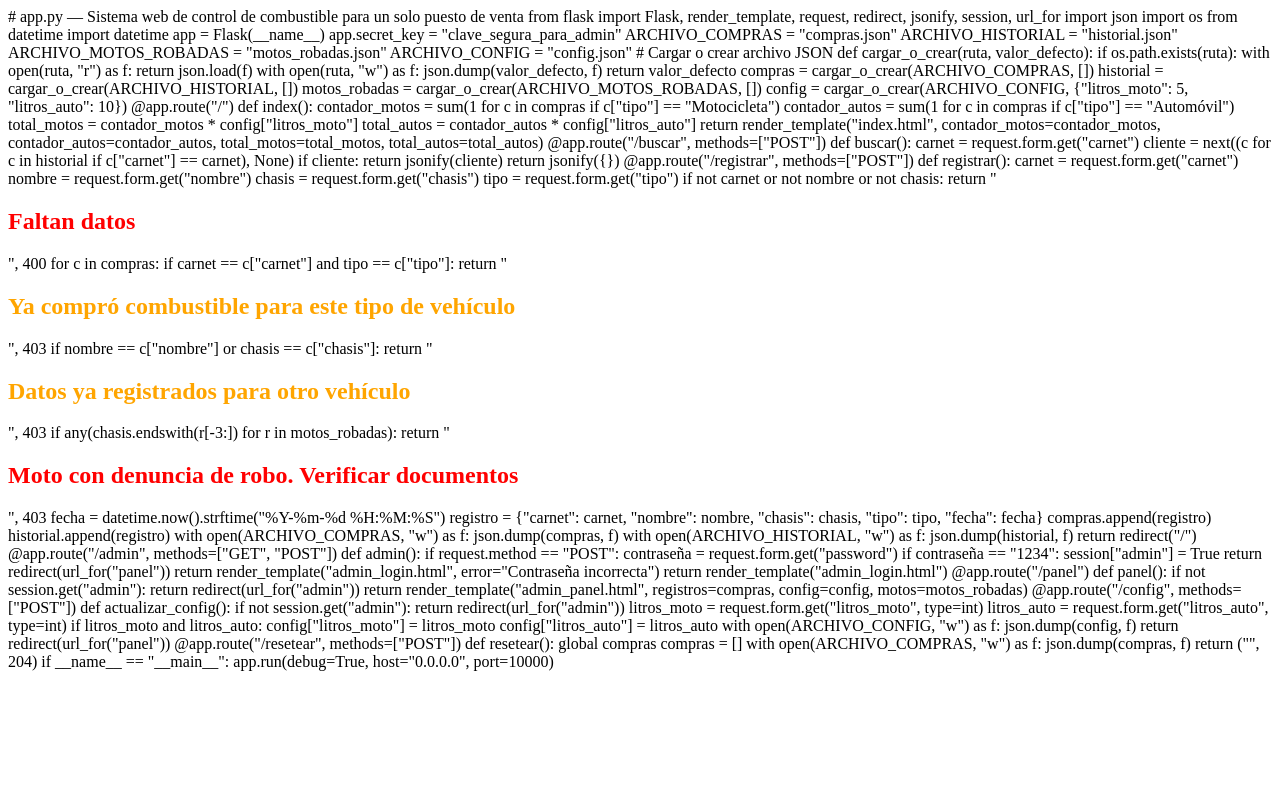
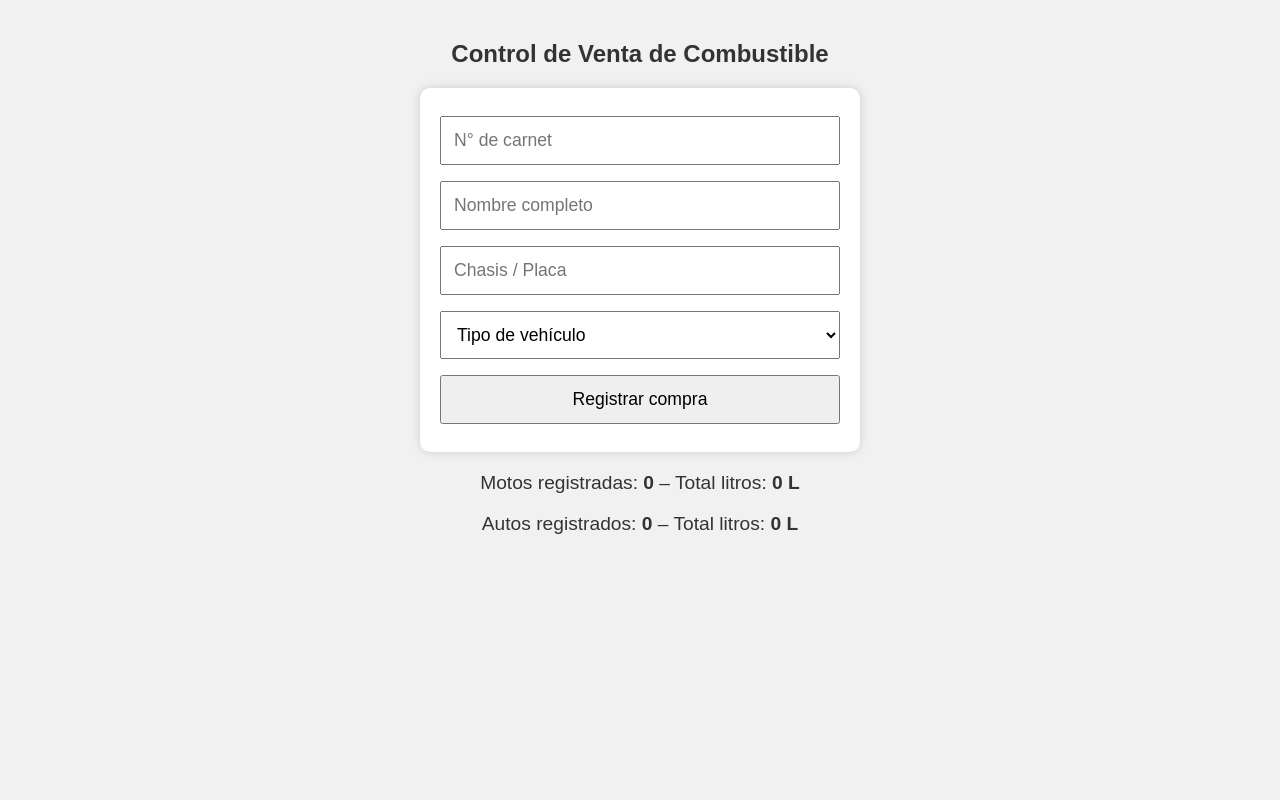
Before and after one commit to manager655/control-cobustible-sena, a Flask app: page / in a window 1280 px wide. Run offline with Flask 3, Linux system fonts and the light colour scheme.

Commit message:
Actualizar index.html con mensaje de éxito y diseño móvil

```diff
--- a/templates/index.html
+++ b/templates/index.html
@@ -1,121 +1,96 @@
-# app.py — Sistema web de control de combustible para un solo puesto de venta
-from flask import Flask, render_template, request, redirect, jsonify, session, url_for
-import json
-import os
-from datetime import datetime
+<!DOCTYPE html>
+<html lang="es">
+<head>
+    <meta charset="UTF-8">
+    <title>Registro de Combustible</title>
+    <meta name="viewport" content="width=device-width, initial-scale=1.0">
+    <style>
+        body {
+            font-family: Arial, sans-serif;
+            padding: 20px;
+            margin: 0;
+            background-color: #f1f1f1;
+        }
+        h2 {
+            text-align: center;
+            color: #333;
+        }
+        form {
+            background: #fff;
+            padding: 20px;
+            border-radius: 10px;
+            box-shadow: 0 0 10px #ccc;
+            max-width: 400px;
+            margin: auto;
+        }
+        input, select, button {
+            width: 100%;
+            padding: 12px;
+            margin: 8px 0;
+            font-size: 1.1em;
+            box-sizing: border-box;
+        }
+        .mensaje {
+            background: #c8f7c5;
+            padding: 15px;
+            margin: 15px auto;
+            border: 2px solid green;
+            font-size: 1.5em;
+            color: #145a32;
+            text-align: center;
+            max-width: 500px;
+        }
+        .contador {
+            text-align: center;
+            margin-top: 20px;
+            font-size: 1.2em;
+            color: #333;
+        }
+    </style>
+    <script>
+        function autocompletar() {
+            const carnet = document.getElementById('carnet').value;
+            if (carnet.length >= 4) {
+                fetch('/buscar', {
+                    method: 'POST',
+                    headers: { 'Content-Type': 'application/x-www-form-urlencoded' },
+                    body: 'carnet=' + carnet
+                })
+                .then(res => res.json())
+                .then(data => {
+                    if (data.nombre) document.getElementById('nombre').value = data.nombre;
+                    if (data.chasis) document.getElementById('chasis').value = data.chasis;
+                });
+            }
+        }
+    </script>
+</head>
+<body>
 
-app = Flask(__name__)
-app.secret_key = "clave_segura_para_admin"
+    <h2>Control de Venta de Combustible</h2>
 
-ARCHIVO_COMPRAS = "compras.json"
-ARCHIVO_HISTORIAL = "historial.json"
-ARCHIVO_MOTOS_ROBADAS = "motos_robadas.json"
-ARCHIVO_CONFIG = "config.json"
+    {% if request.args.get('exito') == 'si' %}
+        <div class="mensaje">
+            ✅ Registro exitoso. Puede registrar al siguiente.
+        </div>
+    {% endif %}
 
-# Cargar o crear archivo JSON
-def cargar_o_crear(ruta, valor_defecto):
-    if os.path.exists(ruta):
-        with open(ruta, "r") as f:
-            return json.load(f)
-    with open(ruta, "w") as f:
-        json.dump(valor_defecto, f)
-    return valor_defecto
+    <form method="post" action="/registrar">
+        <input type="text" name="carnet" id="carnet" placeholder="N° de carnet" required onkeyup="autocompletar()">
+        <input type="text" name="nombre" id="nombre" placeholder="Nombre completo" required>
+        <input type="text" name="chasis" id="chasis" placeholder="Chasis / Placa" required>
+        <select name="tipo" required>
+            <option value="">Tipo de vehículo</option>
+            <option value="Motocicleta">Motocicleta</option>
+            <option value="Automóvil">Automóvil</option>
+        </select>
+        <button type="submit">Registrar compra</button>
+    </form>
 
-compras = cargar_o_crear(ARCHIVO_COMPRAS, [])
-historial = cargar_o_crear(ARCHIVO_HISTORIAL, [])
-motos_robadas = cargar_o_crear(ARCHIVO_MOTOS_ROBADAS, [])
-config = cargar_o_crear(ARCHIVO_CONFIG, {"litros_moto": 5, "litros_auto": 10})
+    <div class="contador">
+        <p>Motos registradas: <strong>{{ contador_motos }}</strong> – Total litros: <strong>{{ total_motos }} L</strong></p>
+        <p>Autos registrados: <strong>{{ contador_autos }}</strong> – Total litros: <strong>{{ total_autos }} L</strong></p>
+    </div>
 
-@app.route("/")
-def index():
-    contador_motos = sum(1 for c in compras if c["tipo"] == "Motocicleta")
-    contador_autos = sum(1 for c in compras if c["tipo"] == "Automóvil")
-    total_motos = contador_motos * config["litros_moto"]
-    total_autos = contador_autos * config["litros_auto"]
-    return render_template("index.html", contador_motos=contador_motos, contador_autos=contador_autos,
-                           total_motos=total_motos, total_autos=total_autos)
-
-@app.route("/buscar", methods=["POST"])
-def buscar():
-    carnet = request.form.get("carnet")
-    cliente = next((c for c in historial if c["carnet"] == carnet), None)
-    if cliente:
-        return jsonify(cliente)
-    return jsonify({})
-
-@app.route("/registrar", methods=["POST"])
-def registrar():
-    carnet = request.form.get("carnet")
-    nombre = request.form.get("nombre")
-    chasis = request.form.get("chasis")
-    tipo = request.form.get("tipo")
-
-    if not carnet or not nombre or not chasis:
-        return "<h2 style='font-size:1.5em; color:red;'>Faltan datos</h2>", 400
-
-    for c in compras:
-        if carnet == c["carnet"] and tipo == c["tipo"]:
-            return "<h2 style='font-size:1.5em; color:orange;'>Ya compró combustible para este tipo de vehículo</h2>", 403
-        if nombre == c["nombre"] or chasis == c["chasis"]:
-            return "<h2 style='font-size:1.5em; color:orange;'>Datos ya registrados para otro vehículo</h2>", 403
-
-    if any(chasis.endswith(r[-3:]) for r in motos_robadas):
-        return "<h2 style='font-size:1.5em; color:red;'>Moto con denuncia de robo. Verificar documentos</h2>", 403
-
-    fecha = datetime.now().strftime("%Y-%m-%d %H:%M:%S")
-    registro = {"carnet": carnet, "nombre": nombre, "chasis": chasis, "tipo": tipo, "fecha": fecha}
-    compras.append(registro)
-    historial.append(registro)
-
-    with open(ARCHIVO_COMPRAS, "w") as f:
-        json.dump(compras, f)
-    with open(ARCHIVO_HISTORIAL, "w") as f:
-        json.dump(historial, f)
-
-    return redirect("/")
-
-@app.route("/admin", methods=["GET", "POST"])
-def admin():
-    if request.method == "POST":
-        contraseña = request.form.get("password")
-        if contraseña == "1234":
-            session["admin"] = True
-            return redirect(url_for("panel"))
-        return render_template("admin_login.html", error="Contraseña incorrecta")
-    return render_template("admin_login.html")
-
-@app.route("/panel")
-def panel():
-    if not session.get("admin"):
-        return redirect(url_for("admin"))
-    return render_template("admin_panel.html", registros=compras, config=config, motos=motos_robadas)
-
-@app.route("/config", methods=["POST"])
-def actualizar_config():
-    if not session.get("admin"):
-        return redirect(url_for("admin"))
-    litros_moto = request.form.get("litros_moto", type=int)
-    litros_auto = request.form.get("litros_auto", type=int)
-    if litros_moto and litros_auto:
-        config["litros_moto"] = litros_moto
-        config["litros_auto"] = litros_auto
-        with open(ARCHIVO_CONFIG, "w") as f:
-            json.dump(config, f)
-    return redirect(url_for("panel"))
-
-@app.route("/resetear", methods=["POST"])
-def resetear():
-    global compras
-    compras = []
-    with open(ARCHIVO_COMPRAS, "w") as f:
-        json.dump(compras, f)
-    return ("", 204)
-   {% if request.args.get("exito") %}
-    <div style="background: #d4edda; color: #155724; padding: 10px; margin-bottom: 15px; border: 1px solid #c3e6cb; border-radius: 5px; font-size: 1.2em;">
-        ✅ Registro exitoso. Ya puede registrar otro vehículo.
-    </div>
-{% endif %}
-
-
-if __name__ == "__main__":
-    app.run(debug=True, host="0.0.0.0", port=10000)
+</body>
+</html>
```
